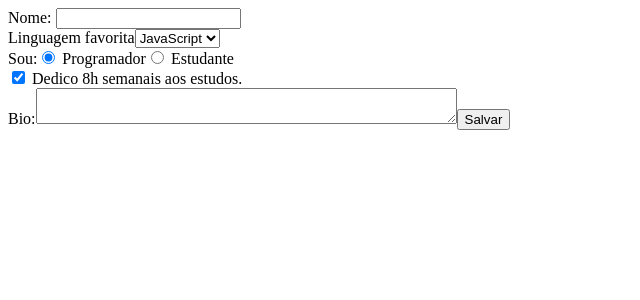
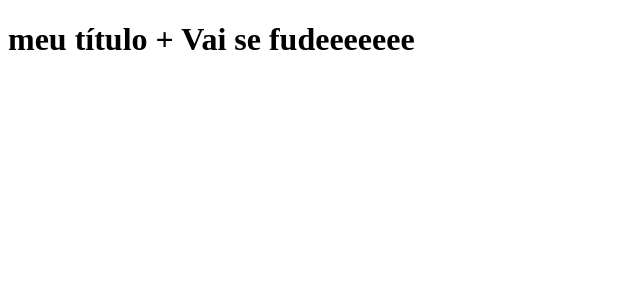
Before and after one commit to mmlodi/react-js-santander-becas, a React (Create React App) app: page / in a window 1280 px wide. Shown: the top 300 px of the page, without its empty margins (0-640 px from the left). Built offline with nearby package versions, Linux system fonts and the light colour scheme.

Commit message:
aplicando componentes funcionais

```diff
--- /dev/null
+++ b/src/components/Comp.js
@@ -0,0 +1,9 @@
+import React from 'react';
+
+
+
+export default function Hello(props){
+  return (
+    <h1>{props.title} + {props.children}</h1>
+  )
+};
--- a/src/components/Lista2.js
+++ b/src/components/Lista2.js
@@ -18,7 +18,7 @@ class Lista2 extends React.Component{
     return (
       <>
       <ul>
-      {React.Children.map(child => child.type == Item ? child : null)}
+        {React.Children.map(this.props.children, child => child.type == Item ? child : null)}
         <div>{this.props.children}</div>
         {this.state.map(item => (
           <Item id={item.id} completo={item.completo}>
--- a/src/index.js
+++ b/src/index.js
@@ -5,29 +5,15 @@ import App2 from './components/App2';
 import App3 from './components/App3';
 //import {Lista2, Item} from './components/Lista2'
 import Formulario from './components/Formulario';
+import Comp from './components/Comp';
 import reportWebVitals from './reportWebVitals';
 
 ReactDOM.render(
   <React.StrictMode>
-    <Formulario title="meu título">
+    <Comp title="meu título"> Vai se fudeeeeeee
 
 
-      {/* Lista um dois tres Lorem ipsum
-
-      <Item key={999} id={999} completo={false}>
-        teste 01
-      </Item>
-      <Item key={1000} id={1000} completo={false}>
-        teste 02
-      </Item>
-      <Item key={998} id={998} completo={true}>
-        teste 02
-      </Item>
-      <Item key={997} id={997} completo={false}>
-        teste 02
-      </Item>  */}
-
-    </Formulario>
+    </Comp>
 
   </React.StrictMode>,
   document.getElementById('root')
```
